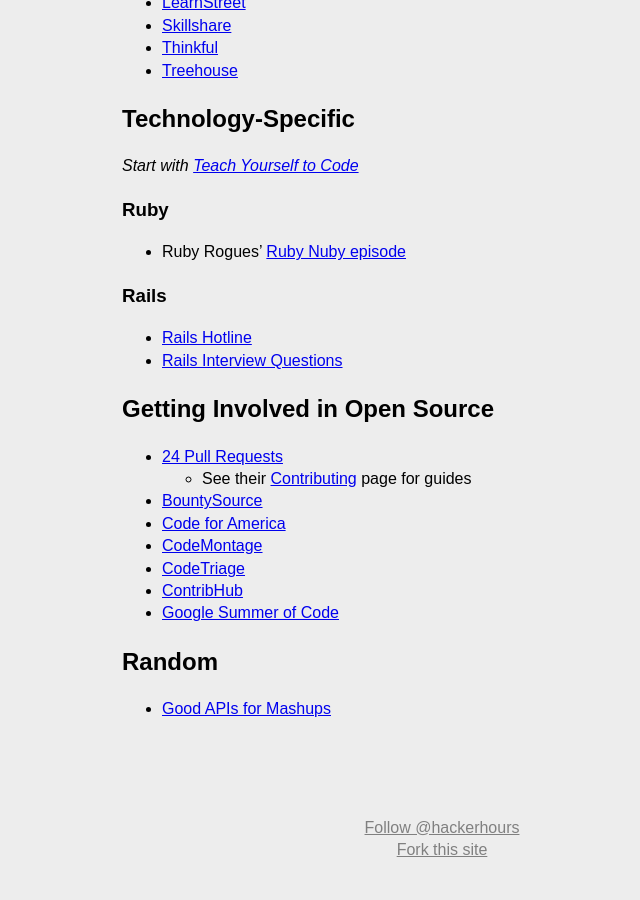
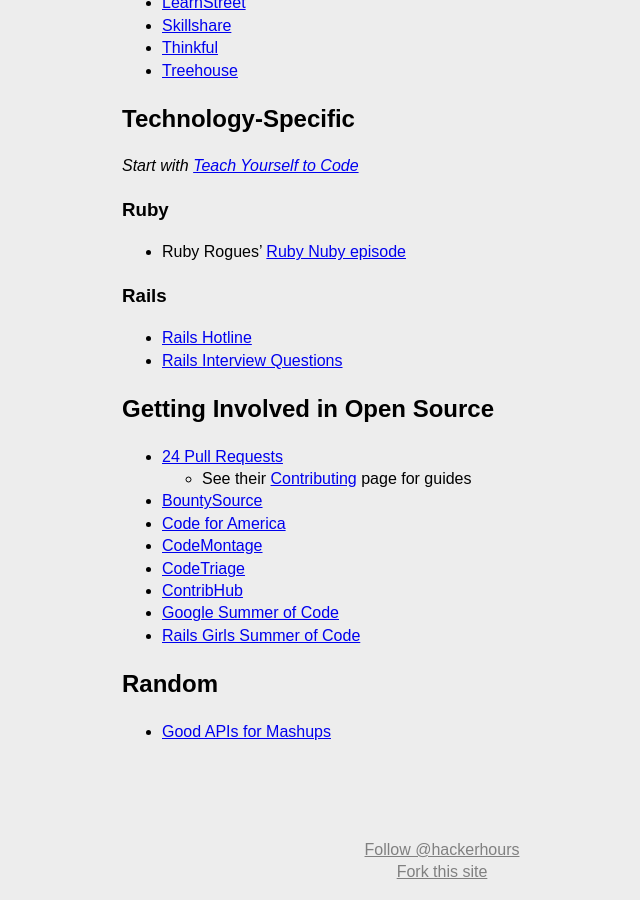
Before and after one commit to HackerHours/hackerhours.org, a Jekyll site: the page built from resources.md, in a window 1280 px wide and 900 px high, scrolled down 1474 px. Shown: the whole window, without its empty margins (198-838 px from the left). Built offline with Jekyll 4.4.1, drawn with Linux system fonts in a browser that asks for light colours; nearby versions of some CDN libraries; some web fonts are replaced; Markdown is read by kramdown in place of the engine named in the settings; comment, search, counter and statistics services are not loaded; before the commit the page ends 2351 px from its top, so only the background shows below that.

Commit message:
add Rails Girls

```diff
--- a/resources.md
+++ b/resources.md
@@ -74,6 +74,7 @@
 * [CodeTriage](http://www.codetriage.com/)
 * [ContribHub](http://contribhub.com/)
 * [Google Summer of Code](https://developers.google.com/open-source/soc/)
+* [Rails Girls Summer of Code](http://railsgirlssummerofcode.org/)
 
 ## Random
 
```
Also changed, not shown: related-groups.md (+1 -0 lines).
